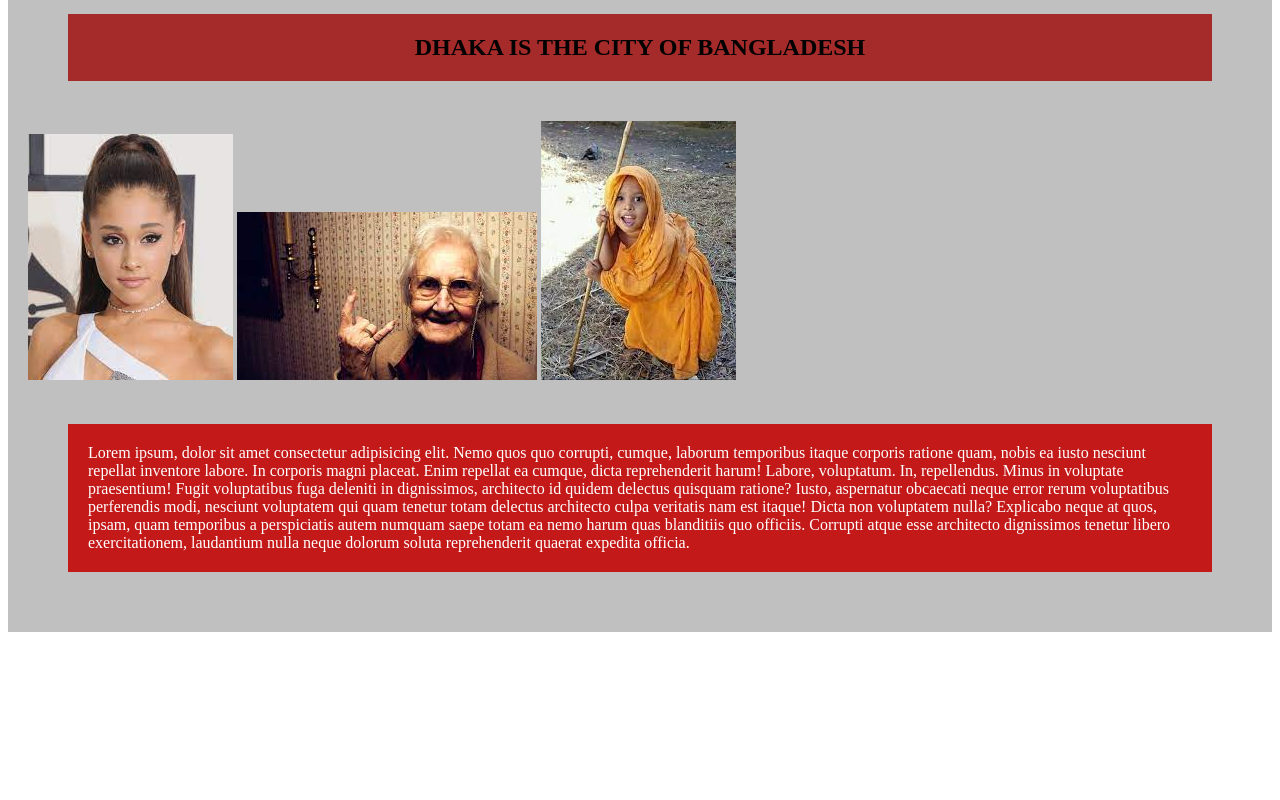
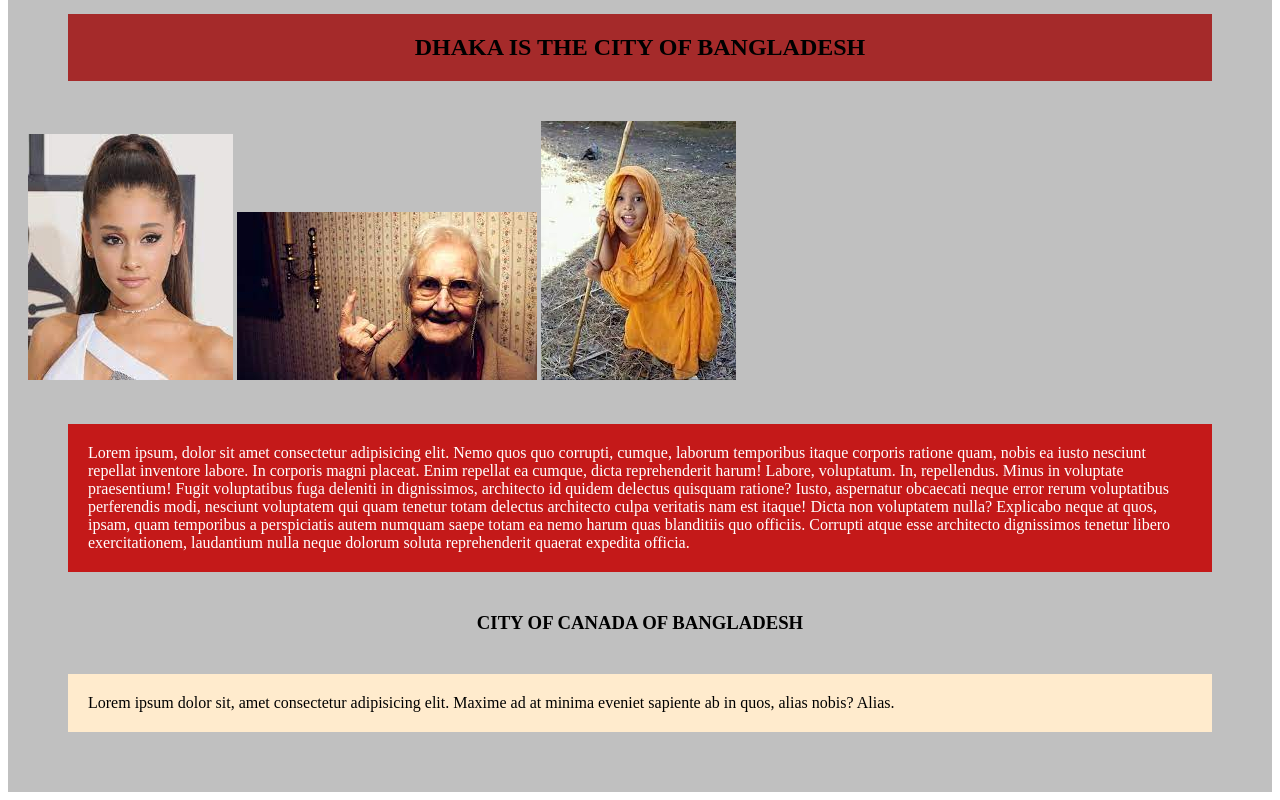
Before and after one commit to Aburaian/my-repu, a plain HTML site: page index.html in a window 1280 px wide. Shown: the part 588-1388 px from the top of the page. Before the commit the page ends 1228 px from the top, so only its background shows below. Drawn offline with Linux system fonts and the light colour scheme.

Commit message:
some blog added

```diff
--- a/index.html
+++ b/index.html
@@ -20,6 +20,8 @@
         <img src="grand ma/grandma.jpg" alt="">
         <img src="grand ma/natipoti/natiput.jpg" alt="">
         <p>Lorem ipsum, dolor sit amet consectetur adipisicing elit. Nemo quos quo corrupti, cumque, laborum temporibus itaque corporis ratione quam, nobis ea iusto nesciunt repellat inventore labore. In corporis magni placeat. Enim repellat ea cumque, dicta reprehenderit harum! Labore, voluptatum. In, repellendus. Minus in voluptate praesentium! Fugit voluptatibus fuga deleniti in dignissimos, architecto id quidem delectus quisquam ratione? Iusto, aspernatur obcaecati neque error rerum voluptatibus perferendis modi, nesciunt voluptatem qui quam tenetur totam delectus architecto culpa veritatis nam est itaque! Dicta non voluptatem nulla? Explicabo neque at quos, ipsam, quam temporibus a perspiciatis autem numquam saepe totam ea nemo harum quas blanditiis quo officiis. Corrupti atque esse architecto dignissimos tenetur libero exercitationem, laudantium nulla neque dolorum soluta reprehenderit quaerat expedita officia.</p>
+        <h3>city of canada of bangladesh</h3>
+        <p class="love">Lorem ipsum dolor sit, amet consectetur adipisicing elit. Maxime ad at minima eveniet sapiente ab in quos, alias nobis? Alias.</p>
     </div>
 </body>
 </html>
--- a/style.css
+++ b/style.css
@@ -24,3 +24,12 @@ h2{
     text-transform: uppercase;
     margin: 40px;
 }
+h3{
+    text-align: center;
+    text-transform: uppercase;
+}
+.love{
+    color: black;
+    background-color: blanchedalmond;
+    text-align: justify;
+}
```
